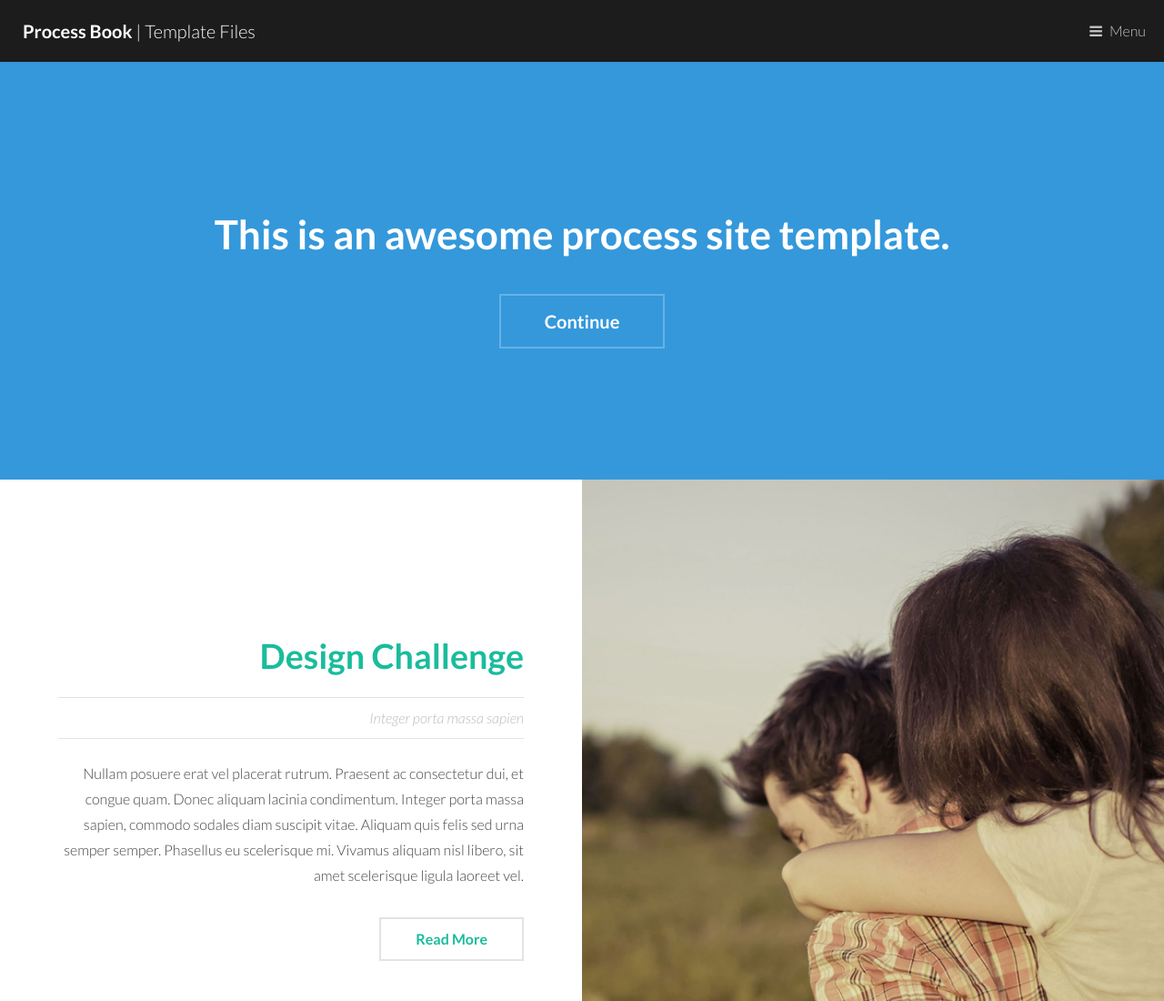
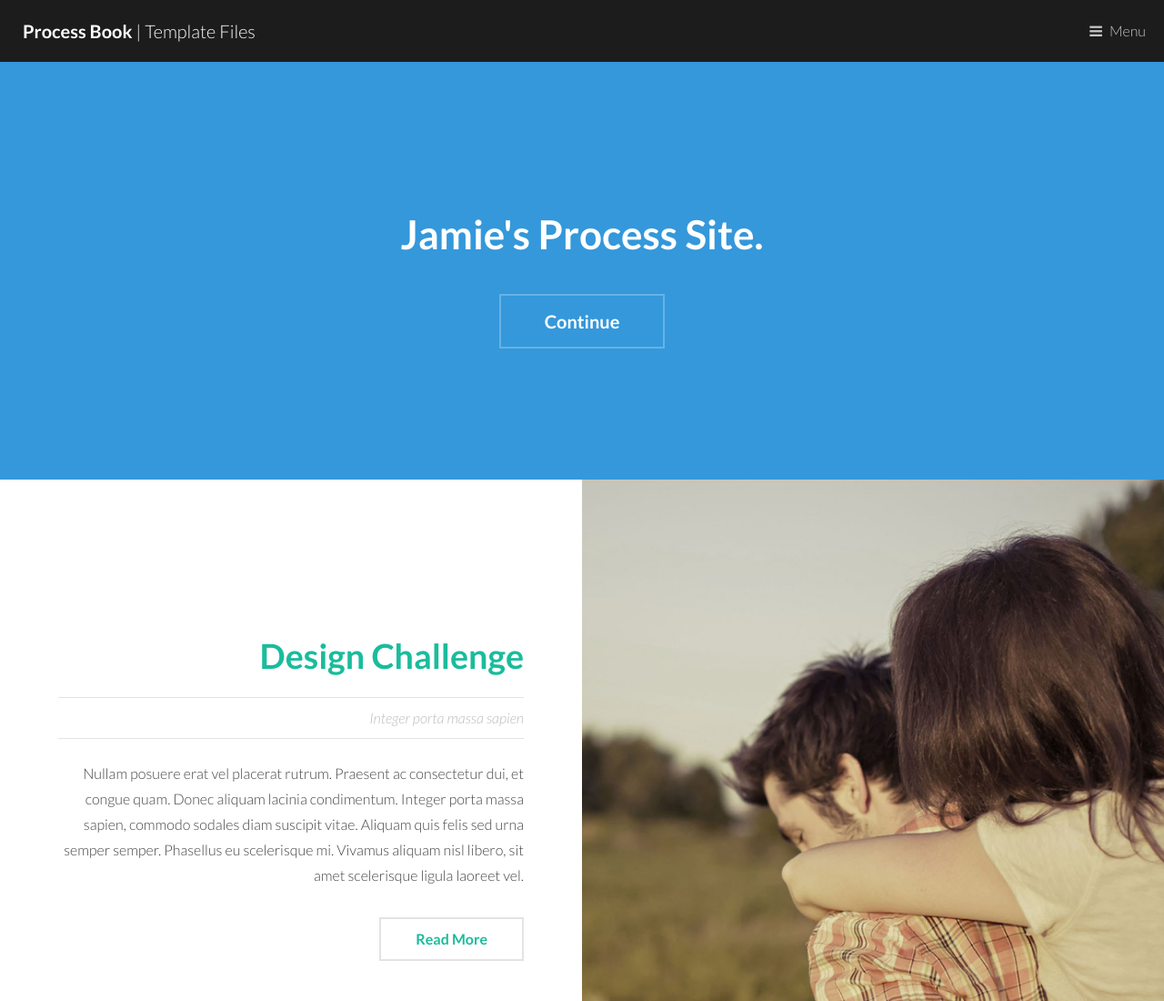
Before and after one commit to jmewatkins/jme-process-site, a plain HTML site: page index.html in a window 1280 px wide. Shown: the top 1100 px of the page at 91% size. Drawn offline with Linux system fonts and the light colour scheme.

Commit message:
changed h1

```diff
--- a/index.html
+++ b/index.html
@@ -30,7 +30,7 @@
 		<!-- Banner -->
 			<section id="banner">
 				<div class="inner">
-					<h1>This is an awesome process site template.</h1>
+					<h1>Jamie's Process Site.</h1>
 					<ul class="actions">
 						<li><a href="#one" class="button alt scrolly big">Continue</a></li>
 					</ul>
```
